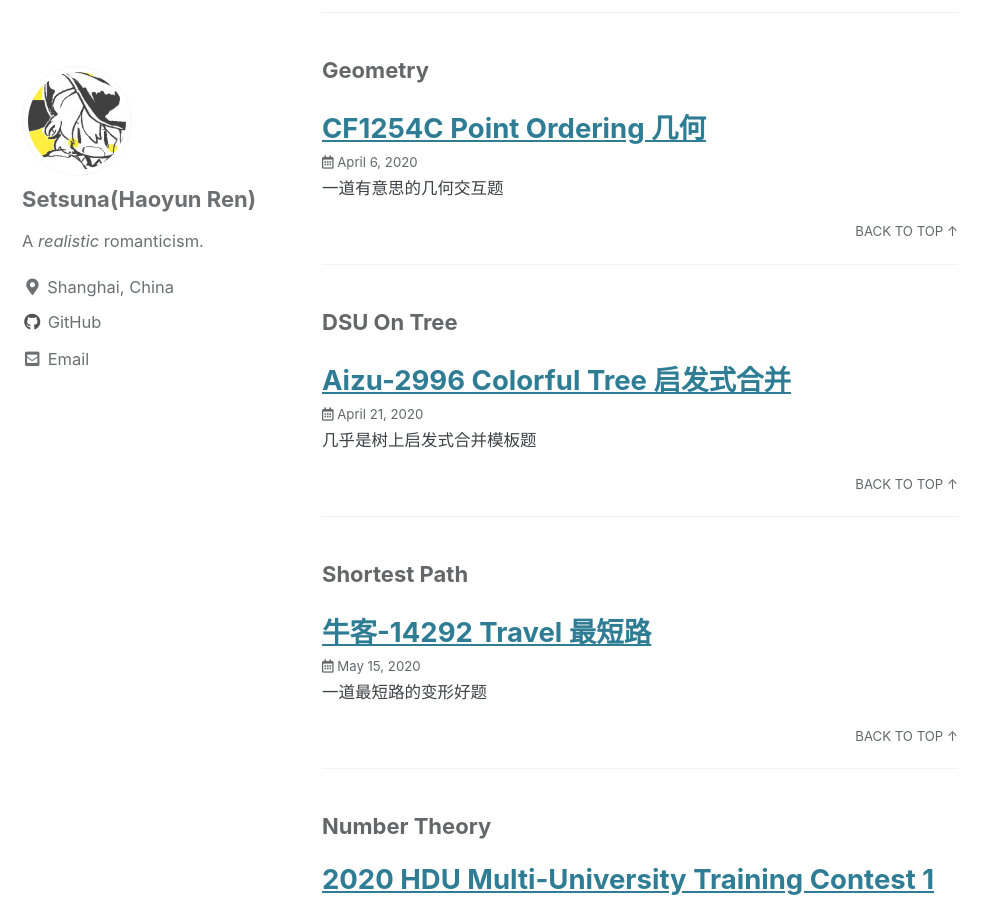
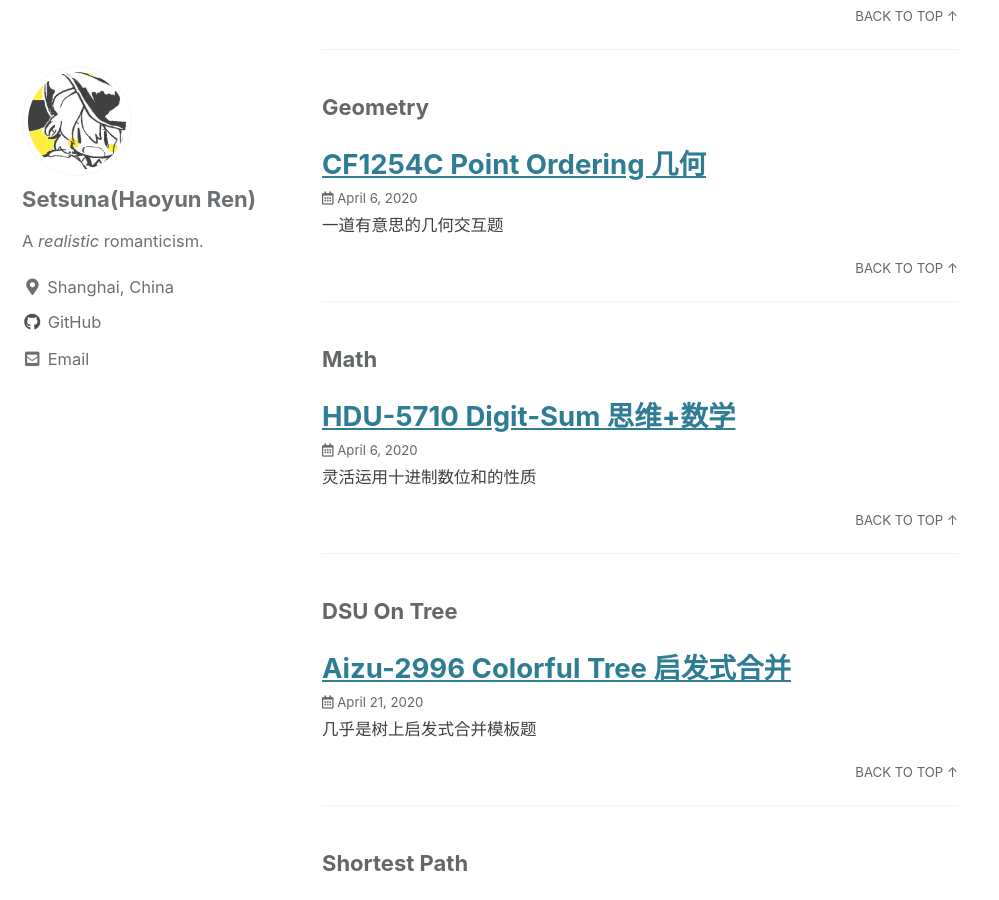
Before and after one commit to SetsunaChyan/SetsunaChyan.github.io, a Jekyll site: the page built from _pages/tag-archive.md, in a window 1280 px wide and 900 px high, scrolled down 2993 px. Shown: the whole window, without its empty margins (0-999 px from the left). Built offline with Jekyll 4.4.1, drawn with Linux system fonts in a browser that asks for light colours; cached includes are drawn as plain includes.

Commit message:
Add archives

```diff
--- a/_posts/HDU-5710 Digit-Sum.md
+++ b/_posts/2020-04-06-HDU-5710 Digit-Sum.md
@@ -1,4 +1,11 @@
-## HDU-5710 Digit-Sum 思维
+---
+title: "HDU-5710 Digit-Sum 思维+数学"
+categories: [Tutorial]
+tags: [Math]
+toc: false
+classes: []
+excerpt: "灵活运用十进制数位和的性质"
+---
 
 设 $S(n)$ 为 $n$ 的数位和，给定 $a,b$ 求最小的正整数 $n$ 使得 $aS(n)=bS(2n)$ 。
 
```
